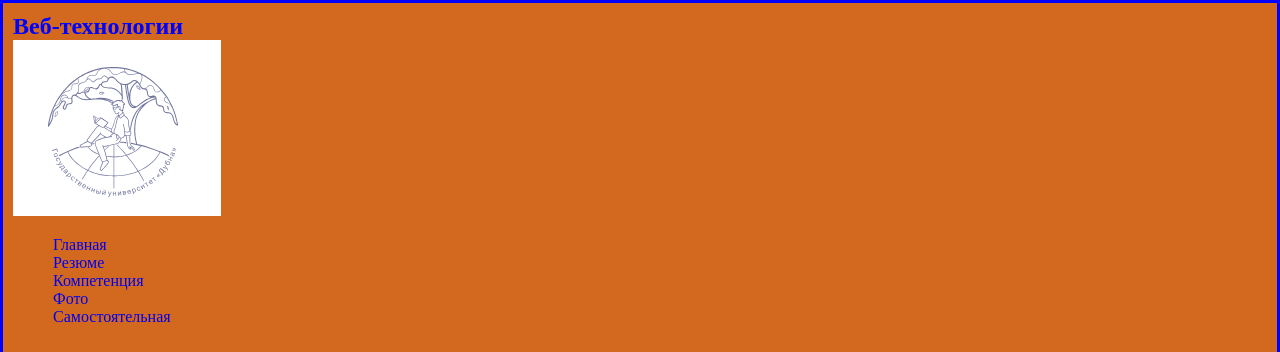
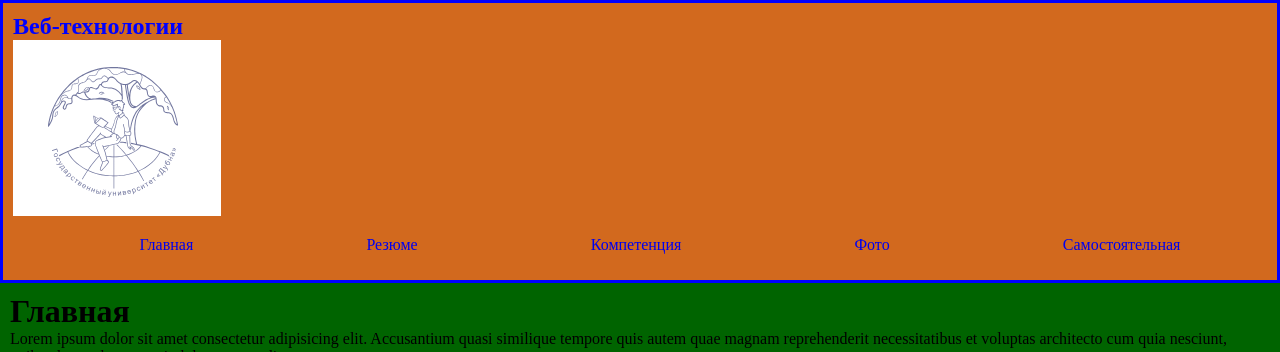
Before and after one commit to wandoben/site.github.io, a plain HTML site: page web2071/index.html in a window 1280 px wide. Shown: the top 352 px of the page. Drawn offline with Linux system fonts and the light colour scheme.

Commit message:
добавил изменения в шапку

```diff
--- a/web2071/style.css
+++ b/web2071/style.css
@@ -27,6 +27,11 @@ h1,h2,h3,h4,h5,h6{
 }
 ol{
     list-style: none;
+    display: flex;
+    flex-wrap: wrap;
+    align-content: center;
+    justify-content: space-around;
+    align-items: center;
 }
 a{
     text-decoration: none;
```
